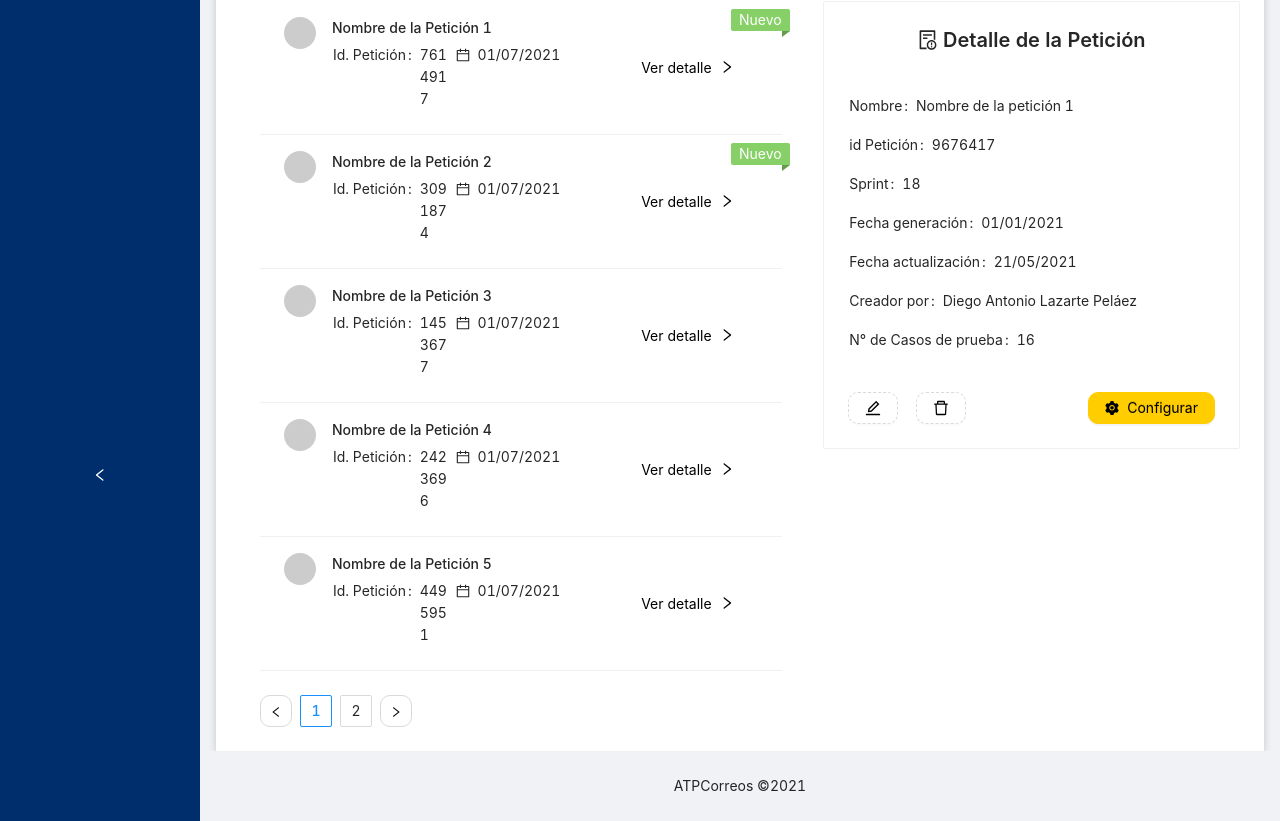
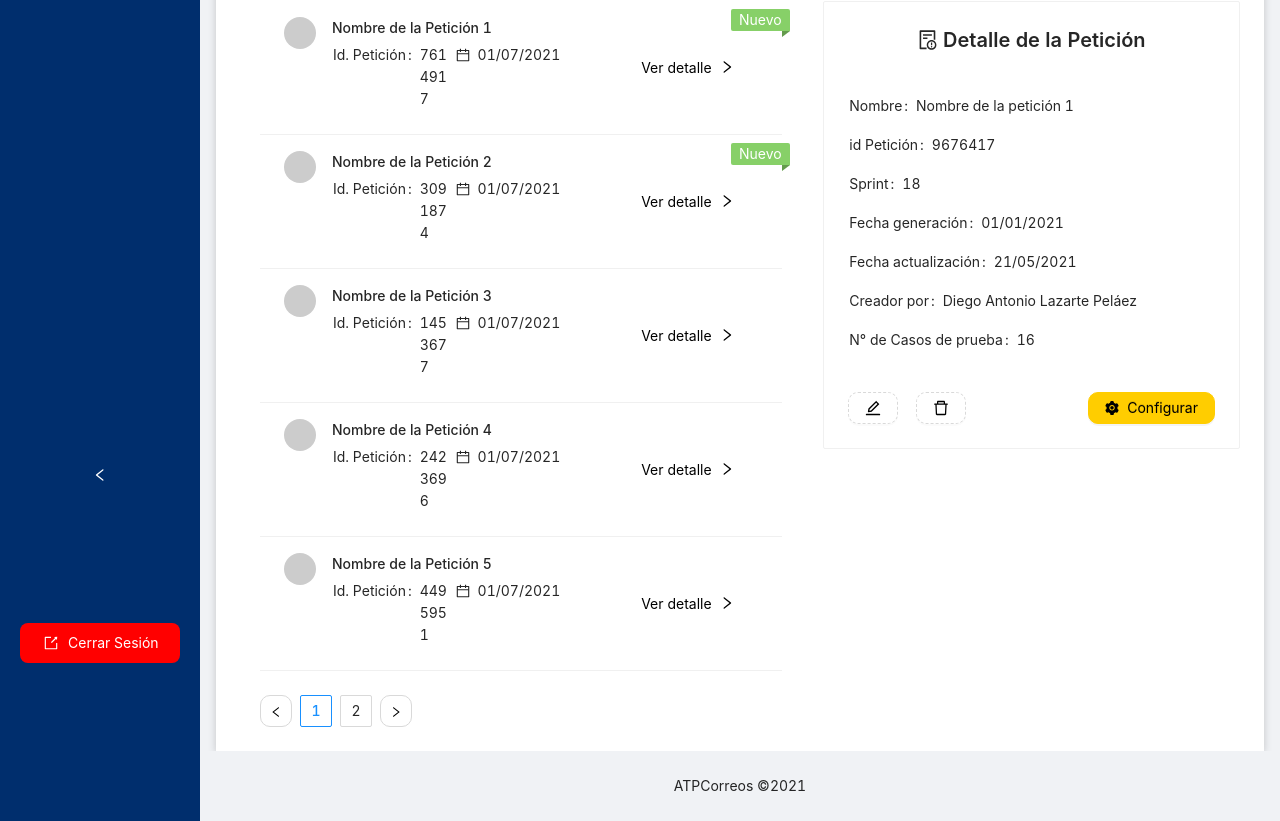
Before and after one commit to dlazarte23/ATPCorreos, a React (Create React App) app: page /peticiones in a window 1280 px wide. Shown: the part 301-1122 px from the top of the page. Built offline with nearby package versions, Linux system fonts and the light colour scheme.

Commit message:
[insert] button close

```diff
--- a/src/components/layouts/SiderMenu.js
+++ b/src/components/layouts/SiderMenu.js
@@ -1,7 +1,10 @@
 import React, { useState } from "react";
 import { Menu, Layout } from "antd";
 import { Link } from "react-router-dom";
+import { ExportOutlined } from "@ant-design/icons";
 import logo from "../../../public/images/logo_correos.png";
+//import css
+import "./siderMenu.css";
 import {
   UploadOutlined,
   UserOutlined,
@@ -19,10 +22,10 @@ export default function MainSider() {
   };
 
   return (
-    <Sider collapsible collapsed={collapsed} onCollapse={onCollapse}>
+    <Sider collapsible collapsed={collapsed} onCollapse={onCollapse} >
       <div className="logo" />
       <img src={logo} className="appLogo" alt="ATPCorreos"></img>
-      <Menu theme="dark" mode="inline" defaultSelectedKeys={["1"]}>
+      <Menu theme="dark" mode="inline" defaultSelectedKeys={["1"]} className="sider">
         <Menu.Item key="1" icon={<ReconciliationOutlined />}>
           <Link to="/peticiones">Peticiones</Link>
         </Menu.Item>
@@ -37,6 +40,10 @@ export default function MainSider() {
         <Menu.Item key="4" icon={<UserOutlined />}>
           <Link to="/">nav 4</Link>
         </Menu.Item>
+        <Menu.Item key="5" icon={<ExportOutlined />} className="btn-close">
+          <Link to="/">
+            Cerrar Sesión </Link>
+        </Menu.Item>
       </Menu>
     </Sider>
   );
--- /dev/null
+++ b/src/components/layouts/siderMenu.css
@@ -0,0 +1,23 @@
+.sider{
+    position: relative;
+    height: 90%;
+}
+
+
+.ant-layout-sider-children .ant-menu .btn-close {
+    padding-left: 24px !important;
+    background: red !important;
+    border-radius: 8px;
+    width: 80% !important;
+    margin: auto !important;
+    position: absolute;
+    bottom: 62px;
+    right: 0;
+}
+.ant-layout-sider-children .ant-menu .btn-close:hover, .sider.ant-menu-dark.ant-menu-dark:not(.ant-menu-horizontal) .ant-menu-item-selected.btn-close{
+    background: rgb(209, 72, 72) !important;
+}
+
+.ant-layout-sider-children .ant-menu .btn-close a, .ant-layout-sider-children .ant-menu .btn-close span {
+ color: white;
+}
```
